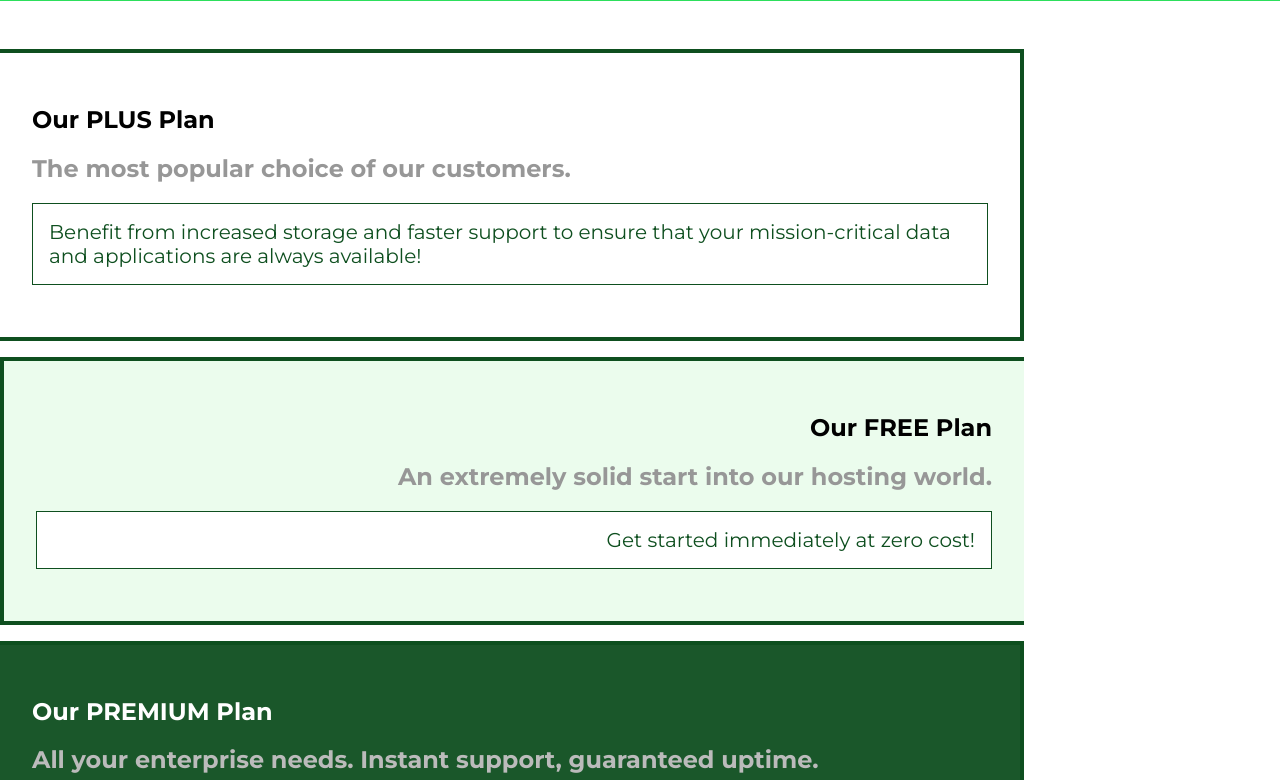
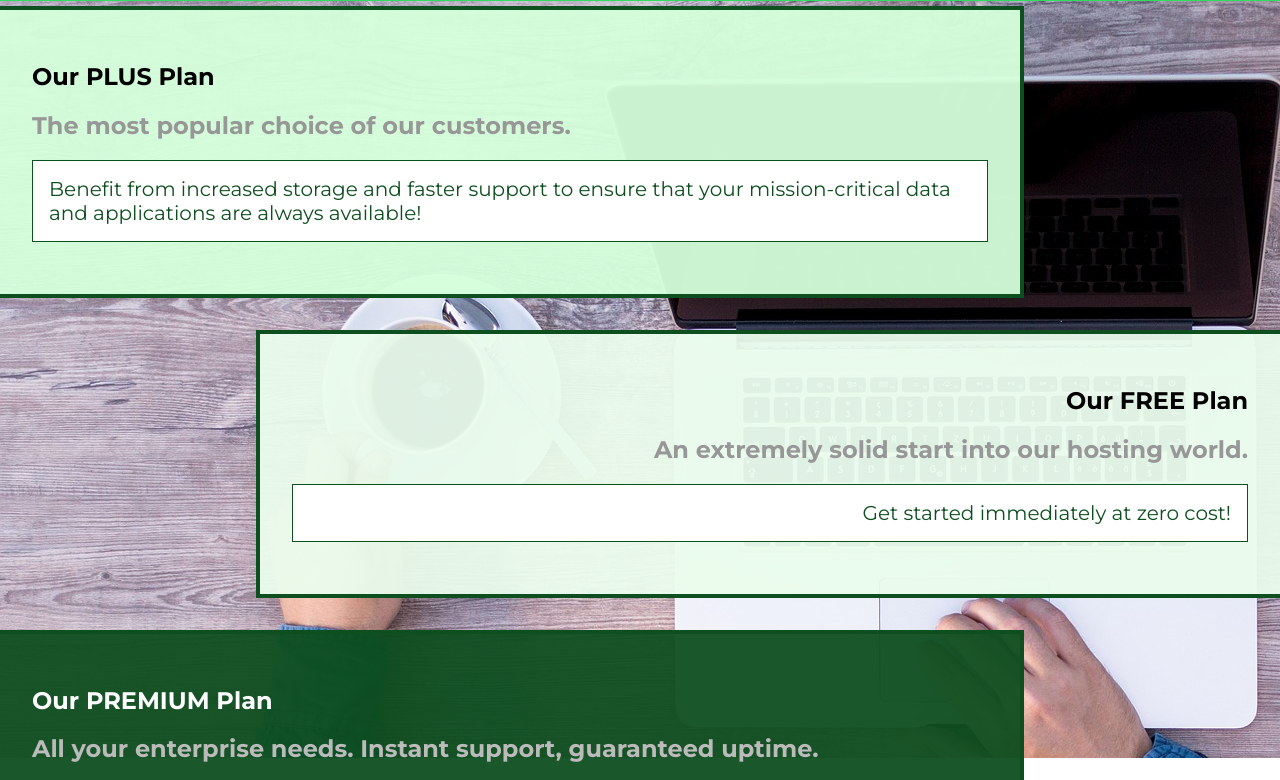
Before and after one commit to gabriegsti/cssProject, a plain HTML site: page packages/index.html in a window 1280 px wide. Shown: the part 42-822 px from the top of the page. Drawn offline with Linux system fonts and the light colour scheme.

Commit message:
ajuste de marcas de merge e de navbar position fixed

```diff
--- a/packages/index.html
+++ b/packages/index.html
@@ -12,6 +12,7 @@
 </head>
 
 <body>
+    <div class="background"></div>
     <header class="main-header">
         <div>
             <a href="../index.html" class="main-header__brand">
--- a/packages/packages.css
+++ b/packages/packages.css
@@ -1,5 +1,13 @@
 main {
     padding-top: 32px;
+}
+
+.background{
+    background: url("../images/plans-background.jpg");
+    width: 100%;
+    height:100%;
+    position: fixed;
+    z-index: -1;
 }
 
 .package {
@@ -34,20 +42,18 @@ main {
     background: white;
 }
 
-<<<<<<< HEAD
+
 .clearfix {
     clear: both;
 }
 
-=======
->>>>>>> 67f746a694bbac429e7ba4840abec017e55b9205
+
 #plus {
     background: rgba(213, 255, 220, 0.95);
 }
 
 #free {
     background: rgba(234, 252, 237, 0.95);
-<<<<<<< HEAD
     float: right;
     border-right: none;
     border-left: 4px solid #0e4f1f;
@@ -57,8 +63,7 @@ main {
 #free:hover,
 #free:active {
     border-left-color: #ff5454;
-=======
->>>>>>> 67f746a694bbac429e7ba4840abec017e55b9205
+
 }
 
 #premium {
--- a/shared.css
+++ b/shared.css
@@ -1,6 +1,7 @@
 * {
     box-sizing: border-box;
 }
+
 
 body {
     font-family: 'Montserrat', sans-serif;
@@ -9,6 +10,9 @@ body {
 
 .main-header {
     width: 100%;
+    position: fixed;
+    top:0;
+    left:0;
     background: #2ddf5c;
     padding: 8px 16px;
 }
```
Also changed, not shown: images/plans-background.jpg (added).
